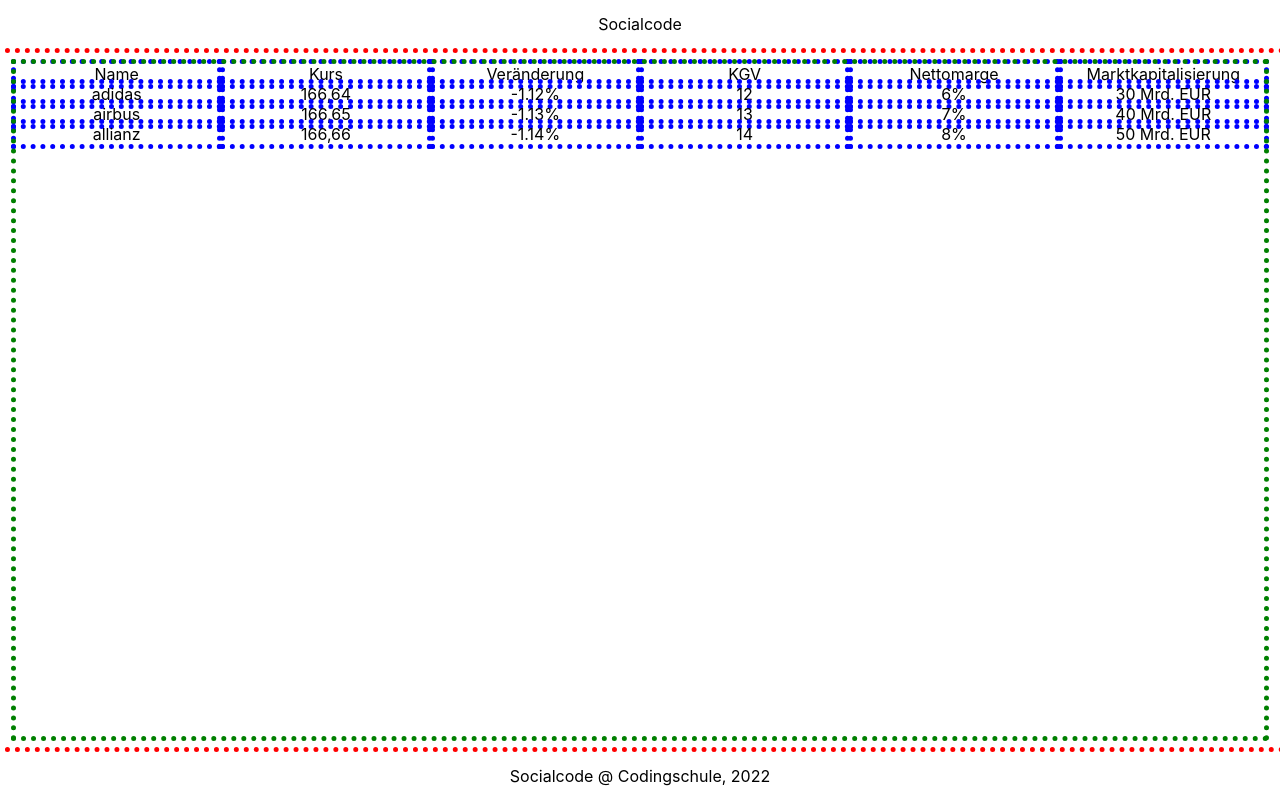
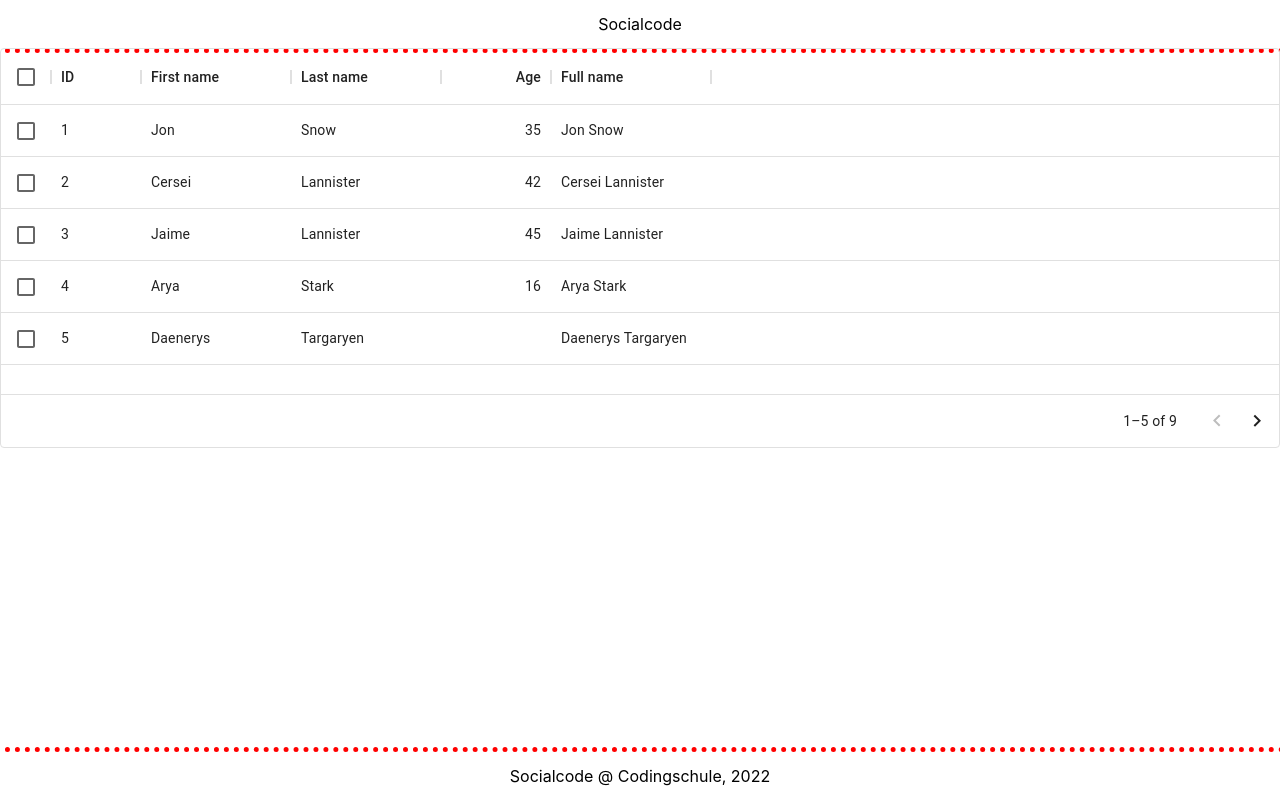
Before and after one commit to vitadler/BoersenWebappNeu, a React (Create React App) app in the folder frontend/: page / in a window 1280 px wide. Built offline with nearby package versions, Linux system fonts and the light colour scheme.

Commit message:
Neues Grid

```diff
--- a/frontend/package.json
+++ b/frontend/package.json
@@ -6,6 +6,7 @@
     "@emotion/react": "^11.9.0",
     "@emotion/styled": "^11.8.1",
     "@mui/material": "^5.8.2",
+    "@mui/x-data-grid": "^5.13.1",
     "@testing-library/jest-dom": "^5.16.4",
     "@testing-library/react": "^13.3.0",
     "@testing-library/user-event": "^13.5.0",
--- a/frontend/src/App.js
+++ b/frontend/src/App.js
@@ -4,7 +4,7 @@
 import { useEffect, useState } from "react";
 import AppContainer from "./styled/AppContainer"
 
-const loadStockData = async () => {
+/* const loadStockData = async () => {
   const options = {
     method: 'GET',
     url: 'https://stock-market-data.p.rapidapi.com/market/index/s-and-p-five-hundred',
@@ -13,9 +13,9 @@
       'X-RapidAPI-Host': 'stock-market-data.p.rapidapi.com'
     }
   };
-}
+} */
 
-const testDaten = [
+/* const testDaten = [
   {
     name: "adidas",
     kurs: "166,64",
@@ -40,11 +40,11 @@
     nettomarge: "8%",
     marktkapitalisierung: "50 Mrd. EUR"
   }
-]
+] */
 
 function App() {
 
-  const [stockData, setStockData] = useState(testDaten);
+/*   const [stockData, setStockData] = useState(testDaten);
 
   useEffect (() => {
 /*     let interval = setInterval(() => {
@@ -54,12 +54,12 @@
       return () => {
        clearInterval(interval);
     }; */
-  }, []);
+  // }, []); */
 
   return (
     <AppContainer>
       <Header caption="Socialcode" />
-      <Content stockData={stockData} />
+      <Content />
       <Footer caption="Socialcode @ Codingschule, 2022" />
     </AppContainer>
   );
--- a/frontend/src/components/Content.js
+++ b/frontend/src/components/Content.js
@@ -1,129 +1,64 @@
-import { Box, Grid, Paper } from "@mui/material";
+import * as React from 'react';
+import Box from '@mui/material/Box';
+import { DataGrid } from '@mui/x-data-grid';
 
-import styled from 'styled-components';
+const columns = [
+  { field: 'id', headerName: 'ID', width: 90 },
+  {
+    field: 'firstName',
+    headerName: 'First name',
+    width: 150,
+    editable: true,
+  },
+  {
+    field: 'lastName',
+    headerName: 'Last name',
+    width: 150,
+    editable: true,
+  },
+  {
+    field: 'age',
+    headerName: 'Age',
+    type: 'number',
+    width: 110,
+    editable: true,
+  },
+  {
+    field: 'fullName',
+    headerName: 'Full name',
+    description: 'This column has a value getter and is not sortable.',
+    sortable: false,
+    width: 160,
+    valueGetter: (params) =>
+      `${params.row.firstName || ''} ${params.row.lastName || ''}`,
+  },
+];
 
-const Item1 = styled.div`
-  display: flex;
-  justify-content: center;
-  align-items: center;
-  outline: 5px dotted blue;
-`
+const rows = [
+  { id: 1, lastName: 'Snow', firstName: 'Jon', age: 35 },
+  { id: 2, lastName: 'Lannister', firstName: 'Cersei', age: 42 },
+  { id: 3, lastName: 'Lannister', firstName: 'Jaime', age: 45 },
+  { id: 4, lastName: 'Stark', firstName: 'Arya', age: 16 },
+  { id: 5, lastName: 'Targaryen', firstName: 'Daenerys', age: null },
+  { id: 6, lastName: 'Melisandre', firstName: null, age: 150 },
+  { id: 7, lastName: 'Clifford', firstName: 'Ferrara', age: 44 },
+  { id: 8, lastName: 'Frances', firstName: 'Rossini', age: 36 },
+  { id: 9, lastName: 'Roxie', firstName: 'Harvey', age: 65 },
+];
 
-const Item2 = styled.div`
-  display: flex;
-  justify-content: center;
-  align-items: center;
-  outline: 5px dotted blue;
-`
-
-const Item3 = styled.div`
-  display: flex;
-  justify-content: center;
-  align-items: center;
-  outline: 5px dotted blue;
-`
-
-const Item4 = styled.div`
-  display: flex;
-  justify-content: center;
-  align-items: center;
-  outline: 5px dotted blue;
-`
-
-const Item5 = styled.div`
-  display: flex;
-  justify-content: center;
-  align-items: center;
-  outline: 5px dotted blue;
-`
-
-const Item6 = styled.div`
-  display: flex;
-  justify-content: center;
-  align-items: center;
-  outline: 5px dotted blue;
-`
-
-
-
-const TabellenUeberschrift = () => {
+function Content() {
   return (
-    <Grid container spacing={1}>
-    <Grid item xs={4} sm={2} md={2} lg={2} xl={2} key={1} display={"block"}>
-      <Item1>
-        Name
-      </Item1>
-    </Grid>
-    <Grid item xs={4} sm={2} md={2} lg={2} xl={2} key={2} display={"block"}>
-      <Item2>
-        Kurs
-      </Item2>
-    </Grid>
-    <Grid item xs={4} sm={2} md={2} lg={2} xl={2} key={3} display={"block"}>
-      <Item3>
-        Veränderung
-      </Item3>
-    </Grid>
-    <Grid item sm={2} md={2} lg={2} xl={2} key={4} display={{ xs: "none", sm: "block" }}>
-      <Item4>
-        KGV
-      </Item4>
-    </Grid>
-    <Grid item sm={2} md={2} lg={2} xl={2} key={5} display={{ xs: "none", sm: "block" }}>
-      <Item5>
-        Nettomarge
-      </Item5>
-    </Grid>
-    <Grid item sm={2} md={2} lg={2} xl={2} key={6} display={{ xs: "none", sm: "block" }}>
-      <Item6>
-        Marktkapitalisierung
-      </Item6>
-    </Grid>
-  </Grid>
-  )
-}
-
-const Content = ({stockData}) => {
-  return (
-    <Box sx={{ flexGrow: 1, margin: 2 }} style={{ outline: "5px dotted green"}}>
-      <TabellenUeberschrift />
-      {stockData.map((e, i) => (
-        <Grid container spacing={1} key={i} >
-          <Grid item xs={4} sm={2} md={2} lg={2} xl={2} key={e.name+i.toString()} display={"block"}>
-            <Item1>
-              {e.name}
-            </Item1>
-          </Grid>
-          <Grid item xs={4} sm={2} md={2} lg={2} xl={2} key={e.kurs+i.toString()} display={"block"}>
-            <Item2>
-              {e.kurs}
-            </Item2>
-          </Grid>
-          <Grid item xs={4} sm={2} md={2} lg={2} xl={2} key={e.veraenderung+i.toString()} display={"block"}>
-            <Item3>
-              {e.veraenderung}
-            </Item3>
-          </Grid>
-          <Grid item sm={2} md={2} lg={2} xl={2} key={e.kgv+i.toString()} display={{ xs: "none", sm: "block" }}>
-            <Item4>
-              {e.kgv}
-            </Item4>
-          </Grid>
-          <Grid item sm={2} md={2} lg={2} xl={2} key={e.nettomarge+i.toString()} display={{ xs: "none", sm: "block" }}>
-            <Item5>
-              {e.nettomarge}
-            </Item5>
-          </Grid>
-          <Grid item sm={2} md={2} lg={2} xl={2} key={e.marktkapitalisierung+i.toString()} display={{ xs: "none", sm: "block" }}>
-            <Item6>
-              {e.marktkapitalisierung}
-            </Item6>
-          </Grid>
-        </Grid>
-      ))}
-
+    <Box sx={{ height: 400, width: '100%' }}>
+      <DataGrid
+        rows={rows}
+        columns={columns}
+        pageSize={5}
+        rowsPerPageOptions={[5]}
+        checkboxSelection
+        disableSelectionOnClick
+      />
     </Box>
-  )
+  );
 }
 
 export default Content;
```
Also changed, not shown: 1 other file (tests, documents, lock files or other folders).
